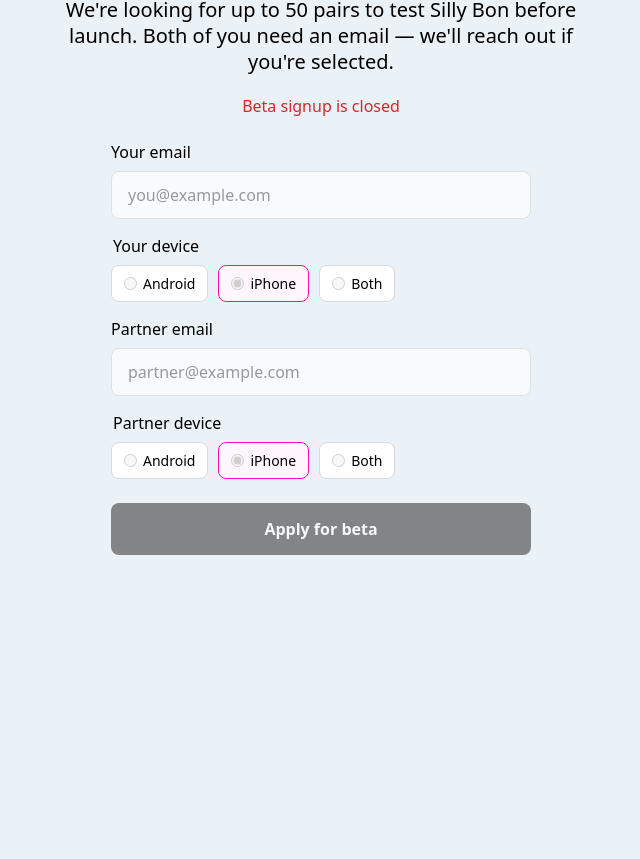
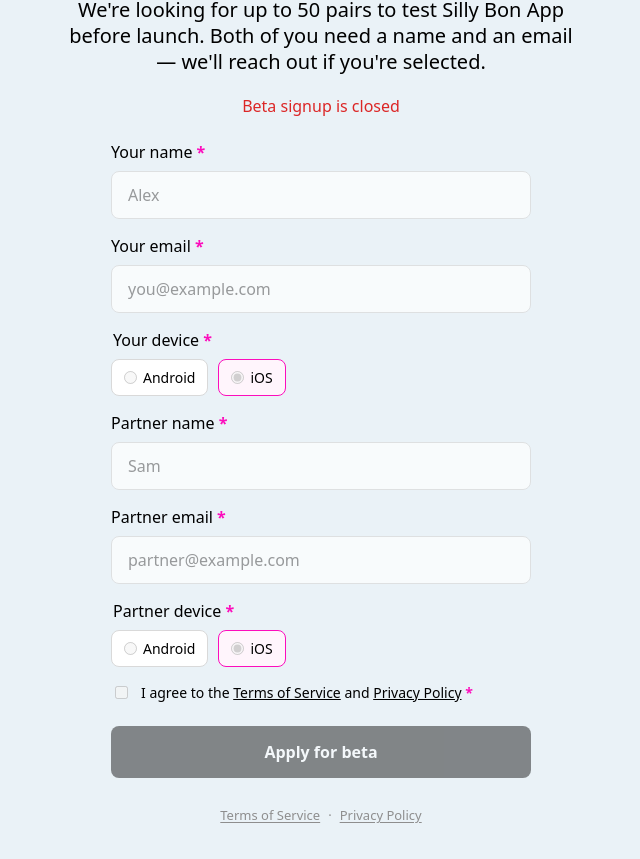
Before and after one commit to Buchara97/silly-bon-waitlist-landing, a React (Vite) app: page /beta in a window 1280 px wide. Shown: the part 229-1088 px from the top of the page, without its empty margins (319-959 px from the left). Before the commit the page ends 824 px from the top, so only its background shows below. Built offline with nearby package versions, Linux system fonts and the light colour scheme; no server answers; the database is empty; a web font is replaced by a local one.

Commit message:
Add files via upload

```diff
--- a/src/App.tsx
+++ b/src/App.tsx
@@ -1,5 +1,7 @@
 import { BrowserRouter, Route, Routes } from 'react-router-dom'
 import { BetaApplyPage } from './BetaApplyPage'
+import { PrivacyPage } from './PrivacyPage'
+import { TermsPage } from './TermsPage'
 import { WaitlistPage } from './WaitlistPage'
 
 export default function App() {
@@ -8,6 +10,8 @@
       <Routes>
         <Route path="/" element={<WaitlistPage />} />
         <Route path="/beta" element={<BetaApplyPage />} />
+        <Route path="/terms" element={<TermsPage />} />
+        <Route path="/privacy" element={<PrivacyPage />} />
       </Routes>
     </BrowserRouter>
   )
--- a/src/BetaApplyPage.tsx
+++ b/src/BetaApplyPage.tsx
@@ -1,4 +1,6 @@
 import { type FormEvent, useEffect, useState } from 'react'
+import { Link } from 'react-router-dom'
+import { LegalFooter } from './components/LegalFooter'
 import { waitlistAssets } from './data/assets'
 import {
   type BetaApplication,
@@ -13,10 +15,20 @@
 type FormState = 'idle' | 'submitting' | 'success' | 'error'
 
 const EMPTY_FORM: BetaApplication = {
+  person1Name: '',
   person1Email: '',
-  person1Device: 'iphone',
+  person1Device: 'ios',
+  person2Name: '',
   person2Email: '',
-  person2Device: 'iphone',
+  person2Device: 'ios',
+}
+
+function RequiredMark() {
+  return (
+    <span className="required-mark" aria-hidden="true">
+      *
+    </span>
+  )
 }
 
 function DeviceField({
@@ -34,13 +46,14 @@
 }) {
   const options: { value: DeviceType; label: string }[] = [
     { value: 'android', label: 'Android' },
-    { value: 'iphone', label: 'iPhone' },
-    { value: 'both', label: 'Both' },
+    { value: 'ios', label: 'iOS' },
   ]
 
   return (
     <fieldset className="beta-page__device-group" disabled={disabled}>
-      <legend className="beta-page__label">{label}</legend>
+      <legend className="beta-page__label">
+        {label} <RequiredMark />
+      </legend>
       <div className="beta-page__device-options">
         {options.map((option) => (
           <label key={option.value} className="beta-page__device-option" htmlFor={`${id}-${option.value}`}>
@@ -51,6 +64,7 @@
               value={option.value}
               checked={value === option.value}
               onChange={() => onChange(option.value)}
+              required
             />
             {option.label}
           </label>
@@ -62,6 +76,7 @@
 
 export function BetaApplyPage() {
   const [form, setForm] = useState<BetaApplication>(EMPTY_FORM)
+  const [acceptedTerms, setAcceptedTerms] = useState(false)
   const [formState, setFormState] = useState<FormState>('idle')
   const [errorMessage, setErrorMessage] = useState<string | null>(null)
   const [betaStatus, setBetaStatus] = useState<BetaStatus | null>(null)
@@ -102,6 +117,12 @@
       return
     }
 
+    if (!form.person1Name.trim() || !form.person2Name.trim()) {
+      setFormState('error')
+      setErrorMessage('Please enter both names.')
+      return
+    }
+
     if (!isValidEmail(form.person1Email) || !isValidEmail(form.person2Email)) {
       setFormState('error')
       setErrorMessage('Please enter valid email addresses.')
@@ -114,12 +135,19 @@
       return
     }
 
+    if (!acceptedTerms) {
+      setFormState('error')
+      setErrorMessage('Please agree to the Terms of Service and Privacy Policy.')
+      return
+    }
+
     setFormState('submitting')
 
     try {
       await submitBetaApplication(form)
       setFormState('success')
       setForm({ ...EMPTY_FORM })
+      setAcceptedTerms(false)
       const updated = await getBetaStatus()
       setBetaStatus(updated)
     } catch (err) {
@@ -147,8 +175,8 @@
       <h1 className="beta-page__title">Apply as a couple</h1>
 
       <p className="beta-page__subtitle">
-        We&apos;re looking for up to 50 pairs to test Silly Bon before launch. Both of you need an
-        email — we&apos;ll reach out if you&apos;re selected.
+        We&apos;re looking for up to 50 pairs to test Silly Bon App before launch. Both of you need a
+        name and an email — we&apos;ll reach out if you&apos;re selected.
       </p>
 
       {statusLoading ? (
@@ -168,7 +196,25 @@
       ) : (
         <form className="beta-page__form" onSubmit={handleSubmit} noValidate>
           <label className="beta-page__field">
-            <span className="beta-page__label">Your email</span>
+            <span className="beta-page__label">
+              Your name <RequiredMark />
+            </span>
+            <input
+              className="beta-page__input"
+              type="text"
+              value={form.person1Name}
+              onChange={(e) => setForm((prev) => ({ ...prev, person1Name: e.target.value }))}
+              placeholder="Alex"
+              autoComplete="name"
+              disabled={formState === 'submitting' || betaClosed}
+              required
+            />
+          </label>
+
+          <label className="beta-page__field">
+            <span className="beta-page__label">
+              Your email <RequiredMark />
+            </span>
             <input
               className="beta-page__input"
               type="email"
@@ -190,7 +236,25 @@
           />
 
           <label className="beta-page__field">
-            <span className="beta-page__label">Partner email</span>
+            <span className="beta-page__label">
+              Partner name <RequiredMark />
+            </span>
+            <input
+              className="beta-page__input"
+              type="text"
+              value={form.person2Name}
+              onChange={(e) => setForm((prev) => ({ ...prev, person2Name: e.target.value }))}
+              placeholder="Sam"
+              autoComplete="name"
+              disabled={formState === 'submitting' || betaClosed}
+              required
+            />
+          </label>
+
+          <label className="beta-page__field">
+            <span className="beta-page__label">
+              Partner email <RequiredMark />
+            </span>
             <input
               className="beta-page__input"
               type="email"
@@ -211,6 +275,20 @@
             disabled={formState === 'submitting' || betaClosed}
           />
 
+          <label className="beta-page__consent">
+            <input
+              type="checkbox"
+              checked={acceptedTerms}
+              onChange={(e) => setAcceptedTerms(e.target.checked)}
+              disabled={formState === 'submitting' || betaClosed}
+              required
+            />
+            <span>
+              I agree to the <Link to="/terms">Terms of Service</Link> and{' '}
+              <Link to="/privacy">Privacy Policy</Link> <RequiredMark />
+            </span>
+          </label>
+
           {errorMessage ? (
             <p className="beta-page__error" role="alert">
               {errorMessage}
@@ -226,6 +304,8 @@
           </button>
         </form>
       )}
+
+      <LegalFooter />
     </div>
   )
 }
--- /dev/null
+++ b/src/LegalPage.tsx
@@ -0,0 +1,32 @@
+import type { ReactNode } from 'react'
+import { Link } from 'react-router-dom'
+import { waitlistAssets } from './data/assets'
+import { LegalFooter } from './components/LegalFooter'
+
+type LegalPageProps = {
+  title: string
+  children: ReactNode
+}
+
+export function LegalPage({ title, children }: LegalPageProps) {
+  return (
+    <div className="legal-page">
+      <header className="legal-page__header">
+        <Link to="/" className="legal-page__brand-link">
+          <img
+            className="legal-page__icon"
+            src={waitlistAssets.icon}
+            alt=""
+            width={51}
+            height={51}
+            decoding="async"
+          />
+          <span>Silly Bon</span>
+        </Link>
+      </header>
+      <h1 className="legal-page__title">{title}</h1>
+      <div className="legal-page__body">{children}</div>
+      <LegalFooter />
+    </div>
+  )
+}
--- /dev/null
+++ b/src/PrivacyPage.tsx
@@ -0,0 +1,41 @@
+import { LegalPage } from './LegalPage'
+
+export function PrivacyPage() {
+  return (
+    <LegalPage title="Privacy Policy">
+      <p>Last updated: August 24, 2026</p>
+      <p>
+        This Privacy Policy explains how Silly Bon collects and uses information when you join the
+        waitlist, apply for closed beta, or use the Silly Bon App.
+      </p>
+      <h2>What we collect</h2>
+      <p>
+        Waitlist: your email address. Beta: names, emails, and whether each person uses Android or
+        iOS. We also store the time of signup.
+      </p>
+      <h2>How we use it</h2>
+      <p>
+        To run the waitlist and beta, contact selected testers, and operate and improve Silly Bon.
+        We do not sell your personal information.
+      </p>
+      <h2>Where it is stored</h2>
+      <p>
+        Signups are stored in our Firebase project. Access is limited to people running Silly Bon.
+      </p>
+      <h2>Retention</h2>
+      <p>
+        We keep waitlist and beta records as long as needed for launch and support, then delete or
+        anonymize them when they are no longer required.
+      </p>
+      <h2>Your choices</h2>
+      <p>
+        To correct or delete your signup, contact us through the details published on sillybon.com
+        or in the App.
+      </p>
+      <p>
+        A fuller Privacy Policy will ship with the Silly Bon App. We may update this page; the
+        “Last updated” date will change when we do.
+      </p>
+    </LegalPage>
+  )
+}
--- /dev/null
+++ b/src/TermsPage.tsx
@@ -0,0 +1,42 @@
+import { LegalPage } from './LegalPage'
+
+export function TermsPage() {
+  return (
+    <LegalPage title="Terms of Service">
+      <p>Last updated: August 24, 2026</p>
+      <p>
+        These Terms of Service (“Terms”) govern your access to Silly Bon websites, waitlist, closed
+        beta, and the Silly Bon App (together, the “Services”). By using the Services, you agree to
+        these Terms.
+      </p>
+      <h2>The Services</h2>
+      <p>
+        Silly Bon is a couples app currently in development. The waitlist and beta are optional and
+        do not guarantee access to the App or any future features.
+      </p>
+      <h2>Eligibility</h2>
+      <p>
+        You must be at least 18 years old (or the age of majority in your country) to join the
+        waitlist or beta. Beta testers apply as a couple and must provide accurate information.
+      </p>
+      <h2>Beta</h2>
+      <p>
+        Closed beta is limited, may change or end at any time, and is provided “as is.” Feedback you
+        send may be used to improve Silly Bon.
+      </p>
+      <h2>Acceptable use</h2>
+      <p>
+        Do not misuse the Services, attempt to break them, submit false data, or harass others.
+      </p>
+      <h2>Contact</h2>
+      <p>
+        Questions about these Terms: use the contact details we publish in the App or on sillybon.com
+        when available.
+      </p>
+      <p>
+        A fuller version of these Terms will ship with the Silly Bon App. We may update this page;
+        continued use after an update means you accept the new Terms.
+      </p>
+    </LegalPage>
+  )
+}
--- a/src/WaitlistPage.tsx
+++ b/src/WaitlistPage.tsx
@@ -1,4 +1,5 @@
 import { type FormEvent, useState } from 'react'
+import { LegalFooter } from './components/LegalFooter'
 import { SocialIcons } from './components/SocialIcons'
 import { socialLinks, waitlistAssets } from './data/assets'
 import {
@@ -138,6 +139,8 @@
         tiktokUrl={socialLinks.tiktok}
         youtubeUrl={socialLinks.youtube}
       />
+
+      <LegalFooter />
     </div>
   )
 }
--- /dev/null
+++ b/src/components/LegalFooter.tsx
@@ -0,0 +1,11 @@
+import { Link } from 'react-router-dom'
+
+export function LegalFooter() {
+  return (
+    <nav className="legal-footer" aria-label="Legal">
+      <Link to="/terms">Terms of Service</Link>
+      <span aria-hidden="true">·</span>
+      <Link to="/privacy">Privacy Policy</Link>
+    </nav>
+  )
+}
--- a/src/services/betaService.ts
+++ b/src/services/betaService.ts
@@ -7,11 +7,13 @@
 import { getFirebaseDb, isFirebaseConfigured } from '../lib/firebase'
 import { isValidEmail } from './waitlistService'
 
-export type DeviceType = 'android' | 'iphone' | 'both'
+export type DeviceType = 'android' | 'ios'
 
 export type BetaApplication = {
+  person1Name: string
   person1Email: string
   person1Device: DeviceType
+  person2Name: string
   person2Email: string
   person2Device: DeviceType
 }
@@ -23,7 +25,7 @@
   spotsLeft: number
 }
 
-const DEVICE_TYPES: DeviceType[] = ['android', 'iphone', 'both']
+const DEVICE_TYPES: DeviceType[] = ['android', 'ios']
 
 export function isDeviceType(value: string): value is DeviceType {
   return DEVICE_TYPES.includes(value as DeviceType)
@@ -59,8 +61,14 @@
     throw new Error('Beta signup is not configured yet.')
   }
 
+  const person1Name = application.person1Name.trim()
+  const person2Name = application.person2Name.trim()
   const person1Email = application.person1Email.trim().toLowerCase()
   const person2Email = application.person2Email.trim().toLowerCase()
+
+  if (person1Name.length < 1 || person2Name.length < 1) {
+    throw new Error('Please enter both names.')
+  }
 
   if (!isValidEmail(person1Email) || !isValidEmail(person2Email)) {
     throw new Error('Please enter valid email addresses.')
@@ -99,8 +107,10 @@
 
     const applicationRef = doc(collection(db, 'betaApplications'))
     transaction.set(applicationRef, {
+      person1Name,
       person1Email,
       person1Device: application.person1Device,
+      person2Name,
       person2Email,
       person2Device: application.person2Device,
       createdAt: Date.now(),
--- a/src/styles.css
+++ b/src/styles.css
@@ -243,6 +243,94 @@
   pointer-events: none;
 }
 
+.legal-footer {
+  margin-top: 28px;
+  padding-bottom: 8px;
+  display: flex;
+  align-items: center;
+  justify-content: center;
+  flex-wrap: wrap;
+  gap: 8px;
+  font-family: system-ui, sans-serif;
+  font-size: 13px;
+  color: var(--color-muted);
+}
+
+.legal-footer a {
+  color: var(--color-muted);
+  text-decoration: underline;
+  text-underline-offset: 2px;
+}
+
+.legal-footer a:hover {
+  color: var(--color-text);
+}
+
+.required-mark {
+  color: var(--color-accent);
+  font-weight: 700;
+}
+
+.legal-page {
+  min-height: 100dvh;
+  display: flex;
+  flex-direction: column;
+  align-items: center;
+  padding: 24px 20px 40px;
+  max-width: 680px;
+  margin: 0 auto;
+}
+
+.legal-page__header {
+  display: flex;
+  justify-content: center;
+  width: 100%;
+}
+
+.legal-page__brand-link {
+  display: flex;
+  align-items: center;
+  gap: 12px;
+  color: inherit;
+  text-decoration: none;
+  font-size: clamp(24px, 4vw, 32px);
+}
+
+.legal-page__icon {
+  width: 51px;
+  height: 51px;
+  object-fit: cover;
+  border-radius: 12px;
+}
+
+.legal-page__title {
+  margin: 28px 0 0;
+  font-size: clamp(28px, 5vw, 42px);
+  font-weight: 400;
+  text-align: center;
+}
+
+.legal-page__body {
+  margin-top: 20px;
+  width: 100%;
+  text-align: left;
+  font-family: system-ui, sans-serif;
+  font-size: 16px;
+  line-height: 1.55;
+  color: var(--color-text);
+}
+
+.legal-page__body h2 {
+  margin: 24px 0 8px;
+  font-family: var(--font-display);
+  font-size: 22px;
+  font-weight: 400;
+}
+
+.legal-page__body p {
+  margin: 0 0 12px;
+}
+
 /* --- Beta apply page --- */
 
 .beta-page {
@@ -410,6 +498,24 @@
   cursor: not-allowed;
 }
 
+.beta-page__consent {
+  display: flex;
+  align-items: flex-start;
+  gap: 10px;
+  font-family: system-ui, sans-serif;
+  font-size: 14px;
+  line-height: 1.4;
+}
+
+.beta-page__consent input {
+  margin-top: 3px;
+  flex-shrink: 0;
+}
+
+.beta-page__consent a {
+  color: inherit;
+}
+
 .beta-page__error {
   margin: 0;
   font-family: system-ui, sans-serif;
```
